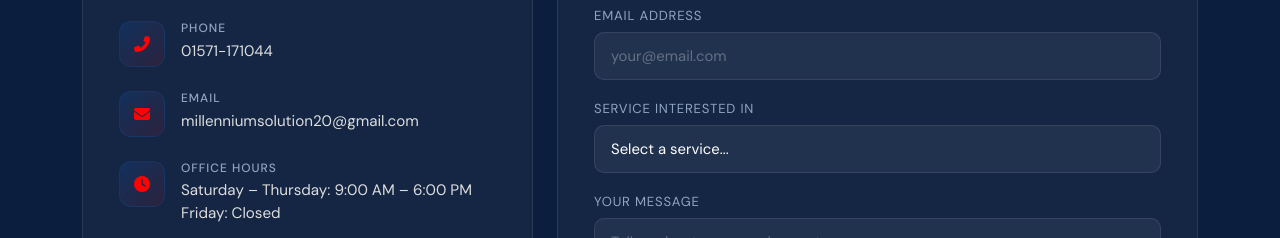
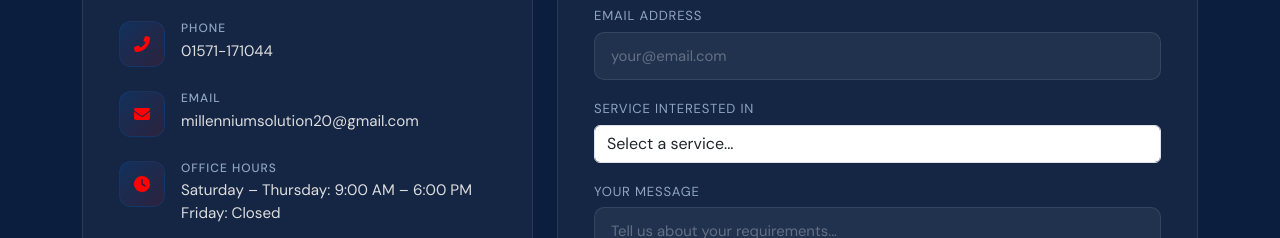
Before and after one commit to shajibulhasan/millennium-solution, a plain HTML site: page index.html in a window 1280 px wide. Shown: the part 4066-4304 px from the top of the page. Drawn offline with nearby package versions, Linux system fonts and the light colour scheme.

Commit message:
dropdown button color error fixed

```diff
--- a/index.html
+++ b/index.html
@@ -178,7 +178,7 @@
               <div class="col-md-6"><label class="form-label">Your Name</label><input type="text" class="form-control form-control-dark" name="name" placeholder="Enter your name" required/></div>
               <div class="col-md-6"><label class="form-label">Phone Number</label><input type="tel" class="form-control form-control-dark" name="phone" placeholder="01XXXXXXXXX" required/></div>
               <div class="col-12"><label class="form-label">Email Address</label><input type="email" class="form-control form-control-dark" name="email" placeholder="your@email.com" required/></div>
-              <div class="col-12"><label class="form-label">Service Interested In</label><select class="form-control form-control-dark" name="service"><option value="" selected>Select a service...</option><option>Tally Prime Sales</option><option>Tally Implementation</option><option>Tally Customization</option><option>Website Development</option><option>Annual Maintenance (AMC)</option><option>Training & Support</option></select></div>
+              <div class="col-12"><label class="form-label">Service Interested In</label><select class="form-control form-control-danger" name="service"><option value="" selected>Select a service...</option><option>Tally Prime Sales</option><option>Tally Implementation</option><option>Tally Customization</option><option>Website Development</option><option>Annual Maintenance (AMC)</option><option>Training & Support</option></select></div>
               <div class="col-12"><label class="form-label">Your Message</label><textarea class="form-control form-control-dark" name="message" rows="4" placeholder="Tell us about your requirements..."></textarea></div>
               <div class="col-12"><button type="submit" class="btn-submit" id="submitBtn"><i class="fas fa-paper-plane me-2"></i> Send Message</button></div>
             </div>
```
